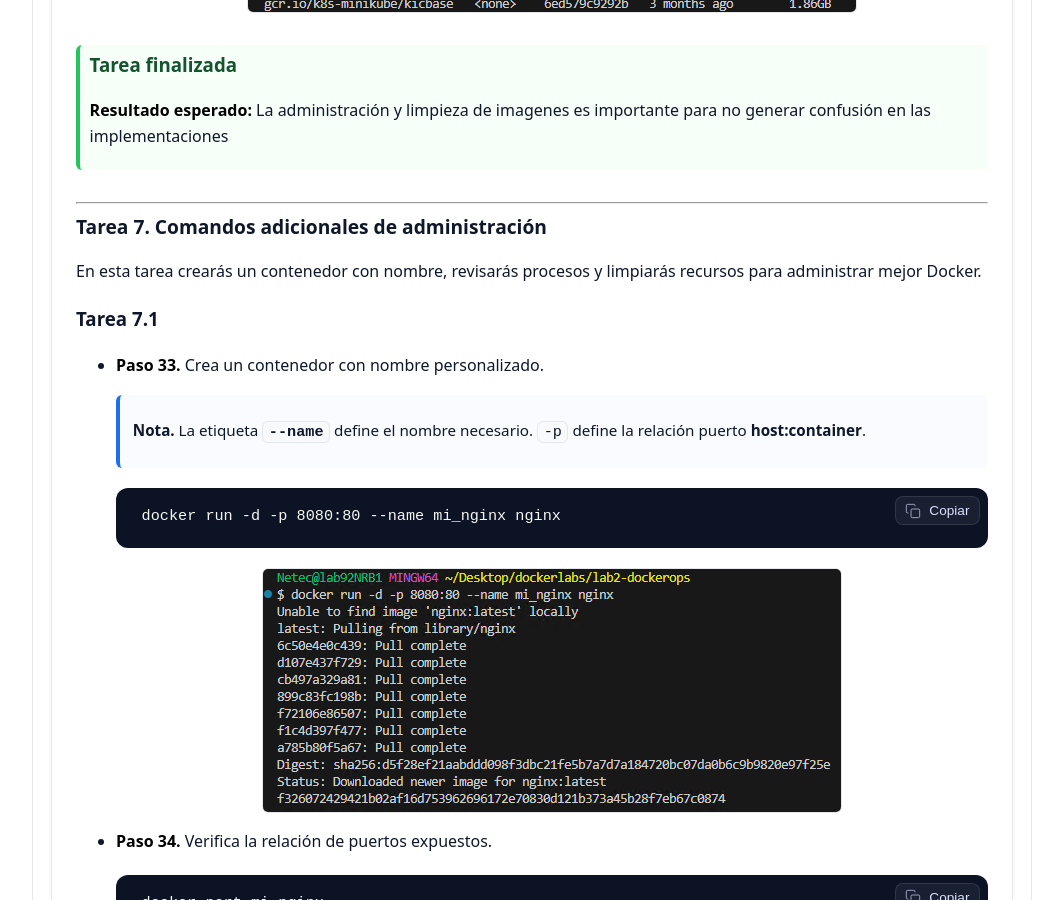
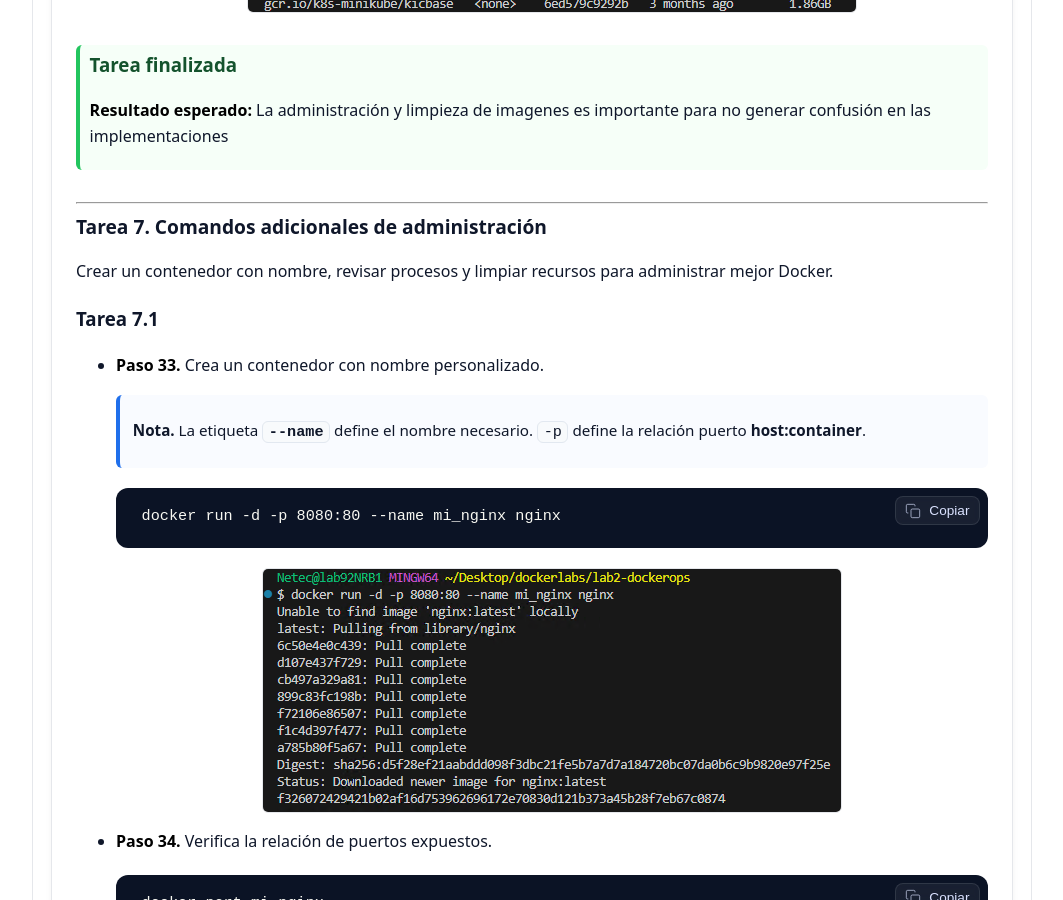
Before and after one commit to Netec-Mx/DOCK_KUB_V2, a Jekyll site: the page built from labs/capitulo2/lab2.md, in a window 1280 px wide and 900 px high, scrolled down 12270 px. Shown: the whole window, without its empty margins (108-1171 px from the left). Built offline with Jekyll 4.4.1, drawn with Linux system fonts in a browser that asks for light colours; some of the changed text lies outside the part shown.

Commit message:
Update lab2.md

```diff
--- a/labs/capitulo2/lab2.md
+++ b/labs/capitulo2/lab2.md
@@ -392,7 +392,7 @@ Listar, buscar, descargar y eliminar imágenes Docker para gestionar eficienteme
 
 ## Tarea 7. Comandos adicionales de administración
 
-En esta tarea crearás un contenedor con nombre, revisarás procesos y limpiarás recursos para administrar mejor Docker.
+Crear un contenedor con nombre, revisar procesos y limpiar recursos para administrar mejor Docker.
 
 ### Tarea 7.1
 
@@ -480,7 +480,7 @@ En esta tarea crearás un contenedor con nombre, revisarás procesos y limpiará
 
 ## Tarea 8. Documentación final en README.md
 
-En esta tarea documentarás los comandos esenciales de Docker en un archivo **README.md** para consolidar la práctica.
+Documentar los comandos esenciales de Docker en un archivo **README.md** para consolidar la práctica.
 
 ### Tarea 8.1
 
```
